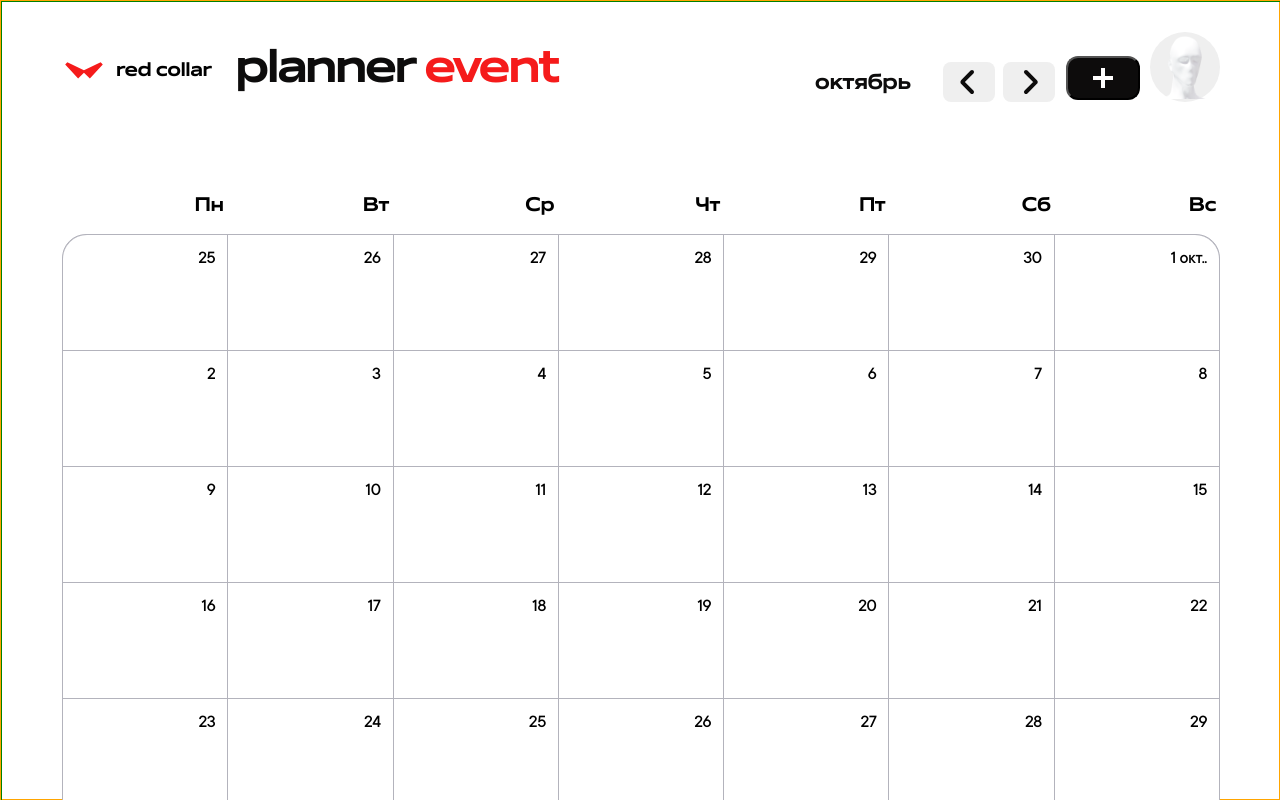
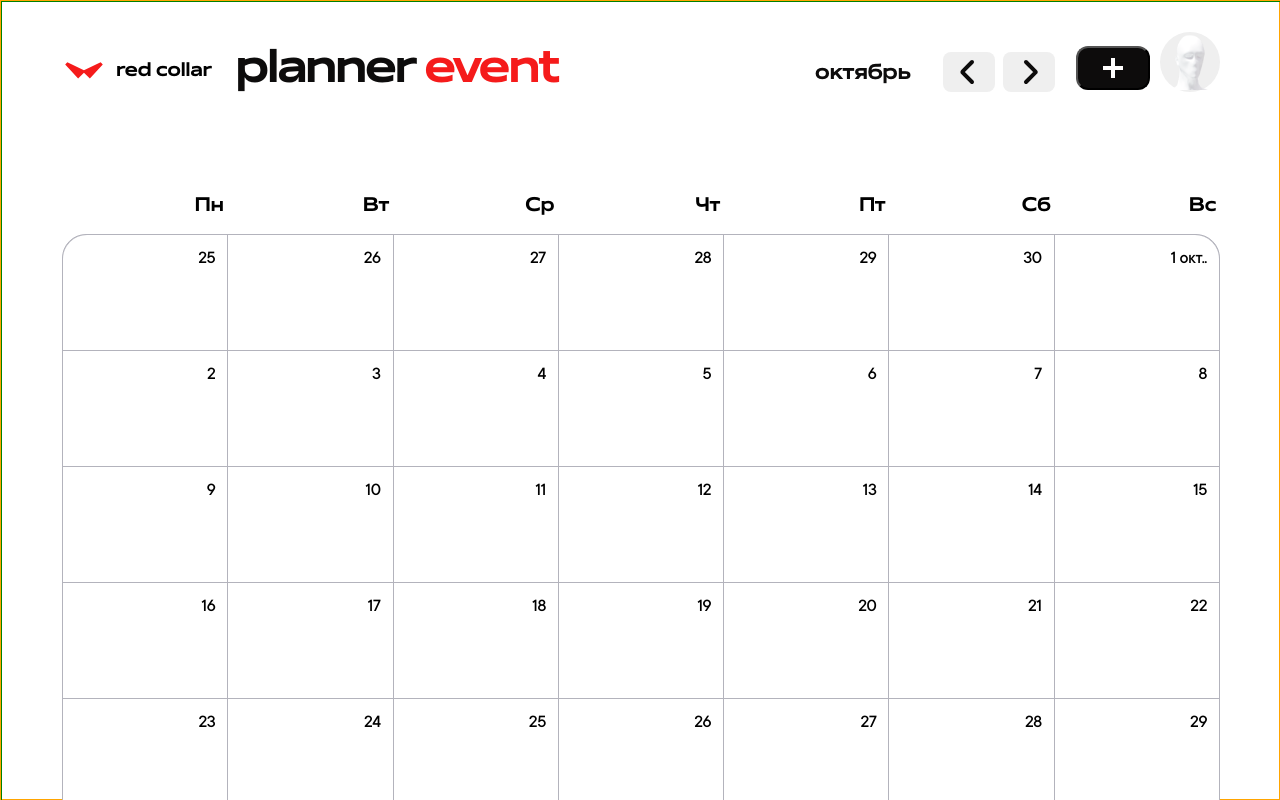
Before and after one commit to Iuliia-Bogdanova/calendar-planner, a React (Vite) app: page / in a window 1280 px wide. Shown: the top 800 px of the page. Built offline with nearby package versions, Linux system fonts and the light colour scheme.

Commit message:
fonts correction

```diff
--- a/src/components/Header/ActiveUser/styles.module.scss
+++ b/src/components/Header/ActiveUser/styles.module.scss
@@ -61,16 +61,16 @@
 
 .avatar {
     display: inline-flex;
-    width: 76px;
-    height: 76px;
+    width: 72px;
+    height: 72px;
     border-radius: 50%;
     justify-content: center;
     align-items: center;
     background-color: $element-color;
 
     @media (max-width: 1360px) {
-        width: 70px;
-        height: 70px;
+        width: 60px;
+        height: 60px;
     }
 }
 
@@ -79,7 +79,7 @@
     height: 68px;
 
     @media (max-width: 1360px) {
-        width: 64px;
-        height: 64px;
+        width: 56px;
+        height: 56px;
     }
 }
--- a/src/components/Header/Monitor/styles.module.scss
+++ b/src/components/Header/Monitor/styles.module.scss
@@ -4,14 +4,12 @@
     display: flex;
     justify-content: flex-end;
     align-items: center;
-    // text-align: right;
-    // margin-top: auto;
     padding-top: 24px;
     gap: 8px;
     transition: transform 0.3s ease;
 
     @media (max-width: 1420px) {
-        padding-top: 30px;
+        padding-top: 20px;
     }
 }
 
--- a/src/styles/fonts.scss
+++ b/src/styles/fonts.scss
@@ -1,6 +1,7 @@
 @font-face {
     font-family: "Redcollar";
     src: url(../assets/fonts/Redcollar.woff2), format('woff2');
+    src: url(../assets/fonts/Redcollar.woff) format('woff');
 }
 
 @font-face {
```
Also changed, not shown: src/assets/fonts/Redcollar.woff (added).
